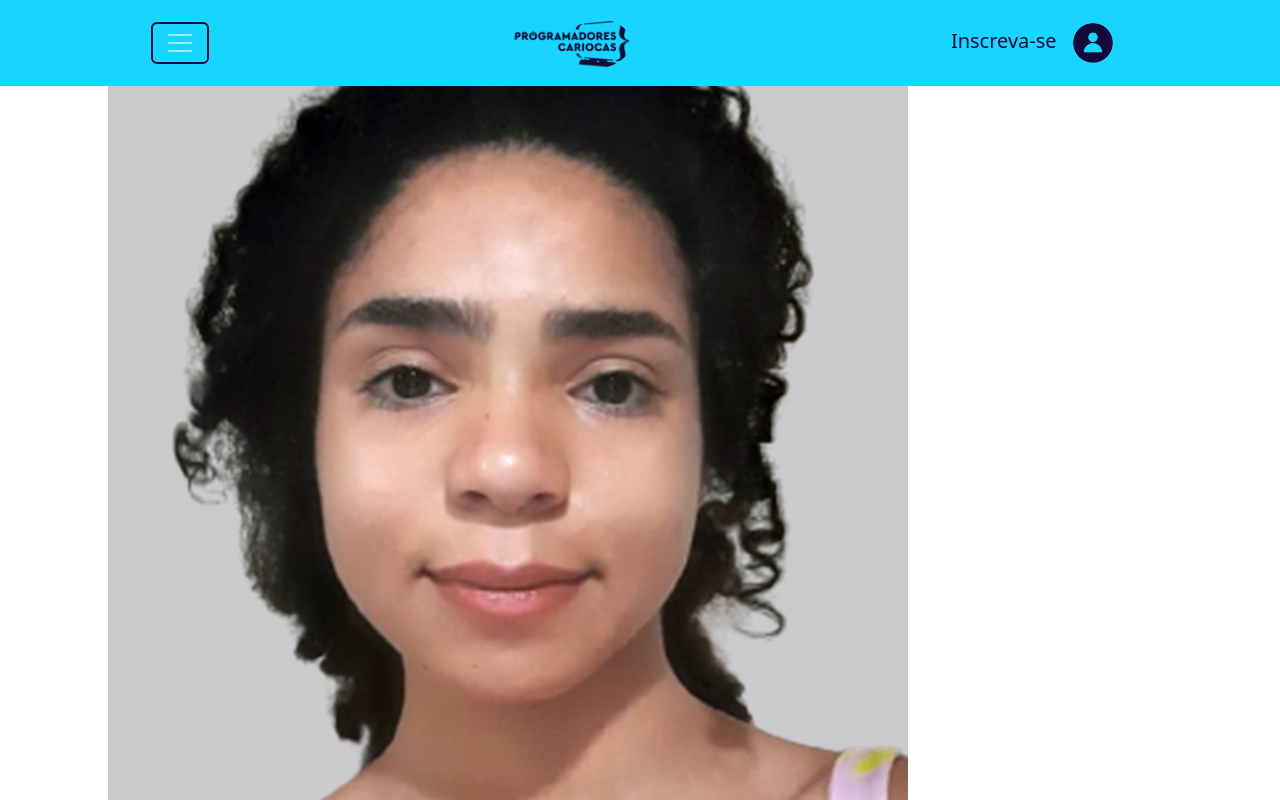
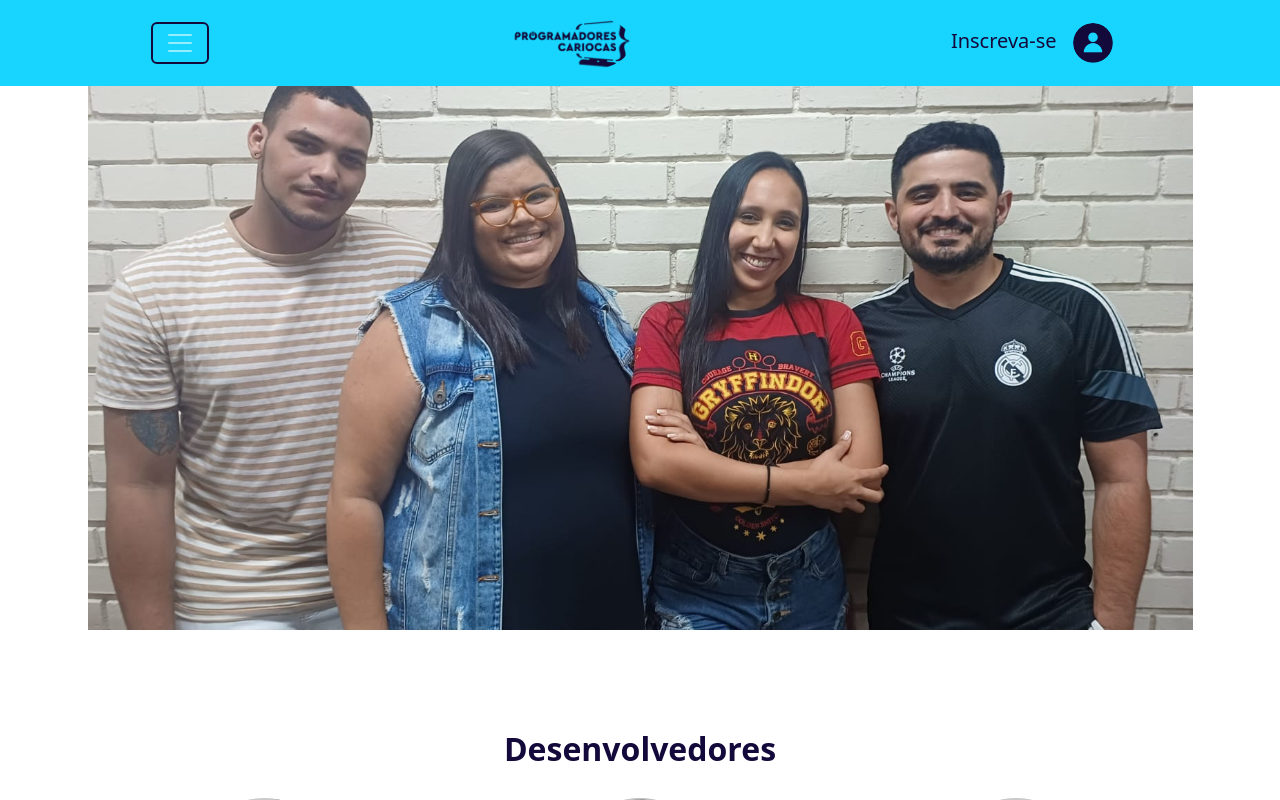
Before and after one commit to DevairUva/Final, a React (Vite) app: page /#/nos in a window 1280 px wide. Shown: the top 800 px of the page. Built offline with nearby package versions, Linux system fonts and the light colour scheme.

Commit message:
Foto-nos

```diff
--- a/src/components/Nos.jsx
+++ b/src/components/Nos.jsx
@@ -8,7 +8,7 @@
 import ana from '../assets/ana.png'
 import linkedin from '../assets/linkedin.png'
 import git from '../assets/git.png'
-
+import what from '../assets/WhatsApp Image 2023-03-29 at 19.40.49.jpeg'
 
 
 
@@ -19,7 +19,7 @@
         <div className="container marketing">
 
   <div className="fundo">
-  <img className="bd-placeholder-img2" width="auto" height="auto" src={ana} alt=""  />
+  <img class="what" src={what} alt="" />
     <h2 className="fw-normal textCenterHome"><strong>Desenvolvedores</strong></h2>
     <div className="row">
       <div className="col-md-4 col-xs-6 nos text-center">
--- a/src/styles/nos.css
+++ b/src/styles/nos.css
@@ -24,3 +24,13 @@
 .textCenterHome{
     margin-top: 50px;
 }
+
+.what {
+  display: block;
+  width: 100%;
+  margin: 0;
+}
+
+body {
+  margin: 0;
+}
```
